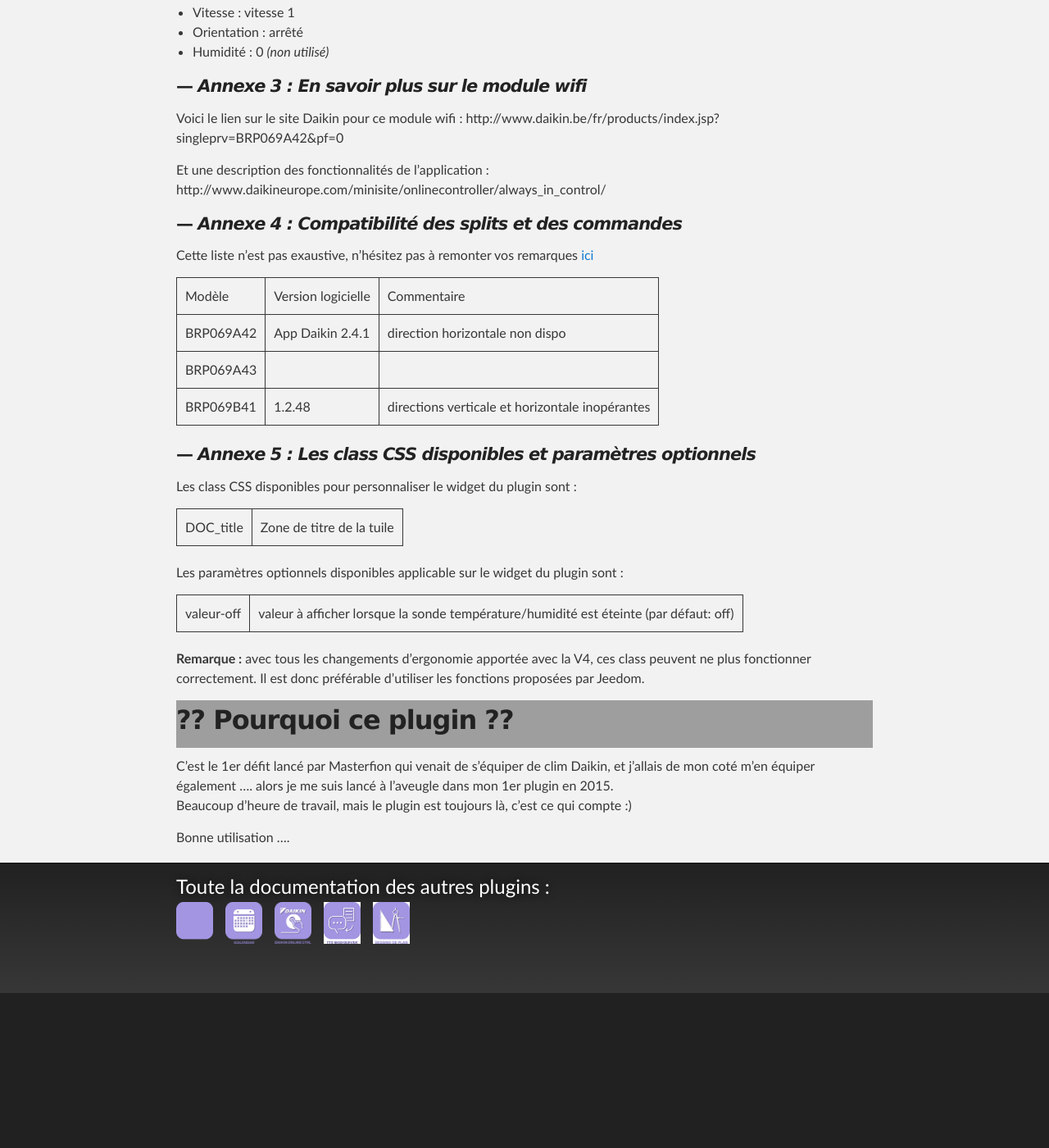
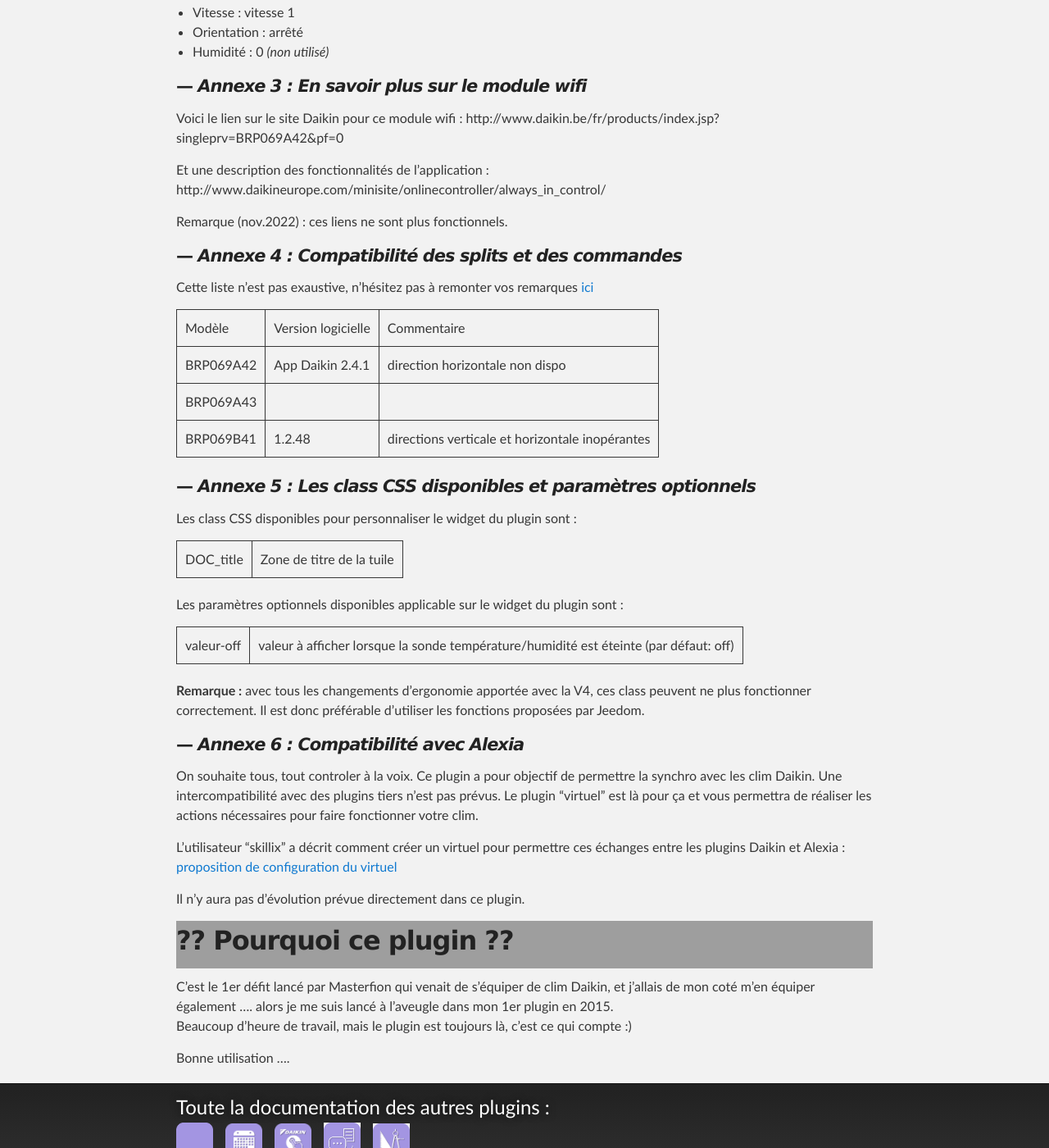
Before and after one commit to abarrau/jeedom-plugins-doc, a Jekyll site: the page built from docs/DaikinOnlineCtrl/fr_FR/index.md, in a window 1280 px wide and 1400 px high, scrolled down 12169 px. Shown: the whole window at 82% size. Built offline with Jekyll 4.4.1, drawn with Linux system fonts in a browser that asks for light colours; our own code applies the rules of GitHub Pages for plain Markdown files; the repository's description, which GitHub fills in, is left out; before the commit the page ends 13380 px from its top, so only the background shows below that; some of the changed text lies outside the part shown.

Commit message:
DOC v.1.4.2

```diff
--- a/docs/DaikinOnlineCtrl/fr_FR/index.md
+++ b/docs/DaikinOnlineCtrl/fr_FR/index.md
@@ -4,7 +4,7 @@ Ce plugin permet de piloter les climatiseurs Daikin par l'intermédiaire du modu
 
 <span style='color:red;'>**Point d'attention (Suivi de ce plugin au 08/02/20) :**</span>
 * DaikinOnlineCtrl n'offrira plus d'évolution fonctionnelle majeure (sauf si proposé par d'autre utilisateur) ; toutefois, il sera maintenu pour le garder compatible avec les évolutions du core de Jeedom.
-* la version courante (1.3.0) est optimisée pour être compatible v4, mais pas spécialement pour la v3 (tout problème d'ergonimie sous v3, ne sera plus pris en compte; exemple perte d'icone ...)
+* Depuis la version 1.3.1, une optimisation est prévue pour être compatible v4, mais pas spécialement pour la v3 (tout problème d'ergonimie sous v3, ne sera plus pris en compte; exemple perte d'icone ...)
 
 # Configuration
 
@@ -164,6 +164,8 @@ Voici le lien sur le site Daikin pour ce module wifi : http://www.daikin.be/fr/p
 
 Et une description des fonctionnalités de l'application : http://www.daikineurope.com/minisite/onlinecontroller/always_in_control/
 
+Remarque (nov.2022) : ces liens ne sont plus fonctionnels.
+
 
 #### --- _Annexe 4 : Compatibilité des splits et des commandes_
 
@@ -188,6 +190,15 @@ Les paramètres optionnels disponibles applicable sur le widget du plugin sont :
 **Remarque :** avec tous les changements d'ergonomie apportée avec la V4, ces class peuvent ne plus fonctionner correctement. Il est donc préférable d'utiliser les fonctions proposées par Jeedom.
 
 
+#### --- _Annexe 6 : Compatibilité avec Alexia_
+
+On souhaite tous, tout controler à la voix. Ce plugin a pour objectif de permettre la synchro avec les clim Daikin. Une intercompatibilité avec des plugins tiers n'est pas prévus.
+Le plugin "virtuel" est là pour ça et vous permettra de réaliser les actions nécessaires pour faire fonctionner votre clim.
+
+L'utilisateur "skillix" a décrit comment créer un virtuel pour permettre ces échanges entre les plugins Daikin et Alexia : [proposition de configuration du virtuel](https://github.com/abarrau/jeedom-plugins-doc/issues/88#issuecomment-1310632502)
+
+Il n'y aura pas d'évolution prévue directement dans ce plugin.
+
 
 ## ?? Pourquoi ce plugin ??
 
```
Also changed, not shown: docs/DaikinOnlineCtrl/fr_FR/changelog.md (+7 -0 lines).
